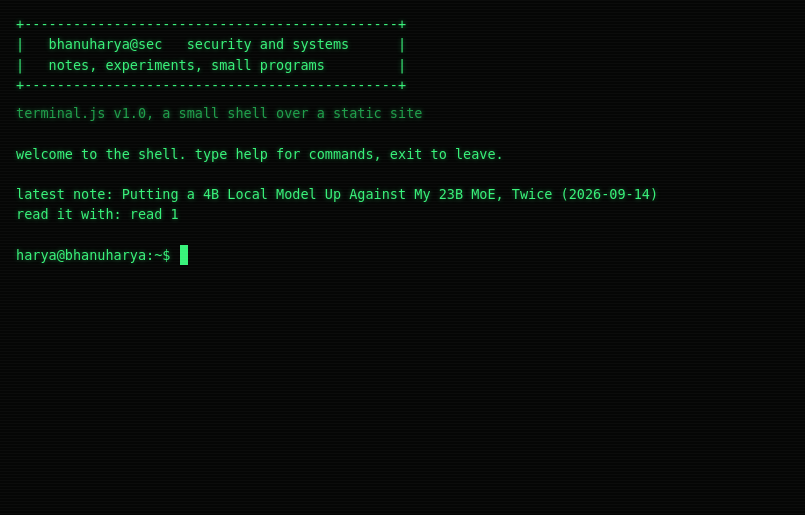
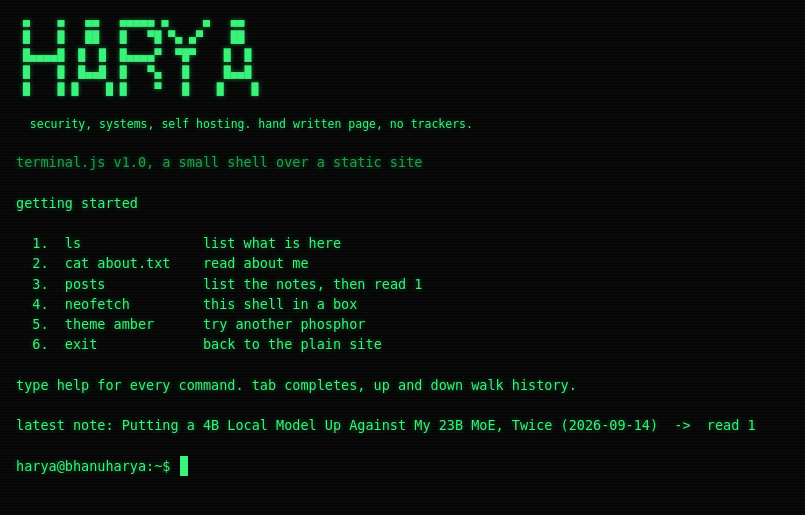
Before and after one commit to bhanuharya/bhanuharya.github.io, a Jekyll site: the page built from terminal.md, in a window 1280 px wide. Shown: the top 515 px of the page, without its empty margins (0-805 px from the left). Built offline with Jekyll 4.4.1, drawn with Linux system fonts in a browser that asks for light colours; some of the changed lines change nothing that is shown.

Commit message:
terminal: ls flags, grep, wc, head/tail, dotfiles, boot tutorial and ascii art

```diff
--- a/_layouts/terminal.html
+++ b/_layouts/terminal.html
@@ -48,6 +48,7 @@
       ]
     };
   </script>
+  <script defer src="{{ '/assets/js/terminal-art.js' | relative_url }}"></script>
   <script defer src="{{ '/assets/js/terminal.js' | relative_url }}"></script>
 </body>
 </html>
--- a/assets/css/terminal.css
+++ b/assets/css/terminal.css
@@ -81,9 +81,10 @@ a:hover { text-decoration: none; }
 
 .banner {
   color: var(--fg);
-  font-size: 11px;
-  line-height: 1.25;
-  margin-bottom: 6px;
+  font-size: 11.5px;
+  line-height: 1.12;
+  margin-bottom: 0;
+  white-space: pre;
 }
 /* current input line */
 .inputline {
--- /dev/null
+++ b/assets/js/terminal-art.js
@@ -0,0 +1,23 @@
+/* ascii art for the terminal. fonts: toilet mono9 (harya), hand drawn rest */
+window.TERM_ART = {
+  "harya": [
+    " ▄    ▄   ▄▄   ▄▄▄▄▄ ▄     ▄   ▄▄",
+    " █    █   ██   █   ▀█ ▀▄ ▄▀    ██",
+    " █▄▄▄▄█  █  █  █▄▄▄▄▀  ▀█▀    █  █",
+    " █    █  █▄▄█  █   ▀▄   █     █▄▄█",
+    " █    █ █    █ █    ▀   █    █    █"
+  ],
+  "cat": [
+    "    /\\_/\\    ",
+    "   ( o.o )   ",
+    "    > ^ <    "
+  ],
+  "monitor": [
+    "  .-------------.  ",
+    "  | $ _         |  ",
+    "  |             |  ",
+    "  '-------------'   ",
+    "    |       |      ",
+    "  __|_______|__    "
+  ]
+};
--- a/assets/js/terminal.js
+++ b/assets/js/terminal.js
@@ -206,10 +206,43 @@
     return normPath(state.cwd + '/' + arg);
   }
 
+  var LOCAL_FILES = {
+    'about.txt': { size: 1284, date: '2026-08-20' },
+    'notes.txt': { size: 372, date: '2026-08-20' },
+    'links.txt': { size: 246, date: '2026-08-20' },
+    '.plan': { size: 214, date: '2026-09-16', hidden: true }
+  };
+
+  function meta(path) {
+    var out = [];
+    if (path === '~') {
+      Object.keys(LOCAL_FILES).forEach(function (n) {
+        var f = LOCAL_FILES[n];
+        out.push({ name: n, type: 'f', size: f.size, date: f.date, hidden: !!f.hidden });
+      });
+      out.push({ name: 'posts', type: 'd', size: DATA.posts.length, date: '2026-09-14' });
+      out.push({ name: 'tags', type: 't', size: allTags().length, date: '2026-09-14' });
+      return out;
+    }
+    if (path === ROOT_POSTS) {
+      return DATA.posts.map(function (p) {
+        return { name: slug(p.url) + '.md', type: 'f', size: (p.words || 0) * 6, date: p.date };
+      });
+    }
+    if (path === ROOT_TAGS) {
+      return allTags().map(function (t) { return { name: t, type: 't', size: 1, date: '2026-09-14' }; });
+    }
+    return null;
+  }
+
   function dirs() {
-    var map = { '~': ['about.txt', 'notes.txt', 'links.txt', 'posts/', 'tags/'] };
-    map[ROOT_POSTS] = DATA.posts.map(function (p) { return slug(p.url) + '.md'; });
-    map[ROOT_TAGS] = allTags().map(function (t) { return t; });
+    var map = {};
+    ['~', ROOT_POSTS, ROOT_TAGS].forEach(function (p) {
+      var m = meta(p) || [];
+      map[p] = m.filter(function (e) { return !e.hidden; }).map(function (e) {
+        return e.name + (e.type === 'd' ? '/' : '');
+      });
+    });
     return map;
   }
 
@@ -253,44 +286,51 @@
     });
   }
 
-  function cat(path, done) {
-    var dir = dirs();
-    if (path === '~') { addLine('cat: ~: is a directory', 'err'); return; }
-    if (dir[path]) { addLine('cat: ' + path.replace('~/', '') + ': is a directory', 'err'); return; }
-    if (path === '~/about.txt') {
-      fetchText('/about/', function (t) { addBlob(t); done && done(); });
-      return;
-    }
-    if (path === '~/notes.txt') {
-      addBlob(notesText);
-      return;
-    }
-    if (path === '~/links.txt') {
-      addBlob(linksText);
-      return;
-    }
+  function numberLines(t) {
+    return t.split('\n').map(function (l, i) { return pad(String(i + 1), 6) + l; }).join('\n');
+  }
+
+  function readFile(path, cb) {
+    if (path === '~/about.txt') { fetchText('/about/', cb); return; }
+    if (path === '~/notes.txt') { cb(notesText); return; }
+    if (path === '~/links.txt') { cb(linksText); return; }
+    if (path === '~/.plan') { cb(planText); return; }
     if (path.indexOf(ROOT_POSTS + '/') === 0) {
       var name = path.split('/').pop();
       var post = DATA.posts.filter(function (p) { return slug(p.url) + '.md' === name; })[0];
-      if (!post) { addLine('cat: ' + name + ': no such file', 'err'); return; }
+      if (!post) { cb(null, 'cat: ' + name + ': no such file or directory'); return; }
       fetchText(post.url, function (t) {
-        addBlob(t);
-        addLine('', 'dim');
-        addLine('open it in the browser: read ' + (DATA.posts.indexOf(post) + 1), 'dim');
-        done && done();
+        cb(t + '\n\nopen it in the browser: read ' + (DATA.posts.indexOf(post) + 1));
       });
       return;
     }
-    addLine('cat: ' + path.replace('~/', '') + ': no such file or directory', 'err');
+    cb(null, 'cat: ' + path.replace('~/', '') + ': no such file or directory');
+  }
+
+  function cat(path, opts) {
+    opts = opts || {};
+    if (path === '~' || dirs()[path]) {
+      addLine('cat: ' + path.replace('~/', '') + ': is a directory', 'err');
+      return;
+    }
+    readFile(path, function (text, err) {
+      if (err) { addLine(err, 'err'); return; }
+      addBlob(opts.n ? numberLines(text) : text);
+    });
   }
   /* ---- static text ----------------------------------------------------- */
 
-  var bannerBox = [
-    '+----------------------------------------------+',
-    '|   bhanuharya@sec   security and systems      |',
-    '|   notes, experiments, small programs         |',
-    '+----------------------------------------------+'
-  ].join('\n');
+  var ART = window.TERM_ART || { harya: [], cat: [], monitor: [] };
+
+  var tagline = 'security, systems, self hosting. hand written page, no trackers.';
+
+  function bannerLines() {
+    var out = (ART.harya || []).slice();
+    out.push('');
+    out.push('  ' + tagline);
+    out.push('');
+    return out;
+  }
 
   var notesText = [
     'this site is notes, experiments, and things i want to remember:',
@@ -300,6 +340,15 @@
     'nothing here is a product announcement and nothing here is advice.',
     'it is a plain page on purpose: it loads fast, it reads on anything,',
     'and it will still open in ten years.'
+  ].join('\n');
+
+  var planText = [
+    '.plan, the old finger convention. mine says:',
+    '',
+    '  read more source, write fewer abstractions, keep the notes.',
+    '  ship the small tool, then delete half of it.',
+    '',
+    'this file never shows up in a plain ls. try ls -la :-)'
   ].join('\n');
 
   var linksText = [
@@ -315,9 +364,12 @@
       'available commands',
       '',
       '  help              this list',
-      '  ls [dir]          list files',
-      '  cd <dir>          change directory',
-      '  cat <file>        print a file (try about.txt, notes.txt, links.txt)',
+      '  ls [-laRh] [dir]  list files: -l long, -a hidden, -R recursive, -h sizes',
+      '  cd <dir>          change directory, cd - goes back',
+      '  cat [-n] <file>   print a file: about.txt, notes.txt, links.txt, .plan',
+      '  head/tail [-n N]  first or last lines of a file',
+      '  wc [-lwc] <file>  count lines, words, characters',
+      '  grep [-i] <pat>   search: grep rust posts, grep -n ssrf notes.txt',
       '  pwd               print working directory',
       '  posts             list notes with numbers',
       '  read <n>          open note n in the browser',
@@ -332,6 +384,7 @@
       '  history           previous commands',
       '  clear             clear the screen (or ctrl+l)',
       '  pulsar            play the pulsar',
+      '  banner / art      the ascii art again',
       '  exit              leave the terminal (or esc)',
       '',
       'tab completes, up and down walk history, ctrl+c cancels a line.'
@@ -340,13 +393,21 @@
 
   function welcomeLines() {
     var lines = [
-      'welcome to the shell. type help for commands, exit to leave.',
-      ''
+      'getting started',
+      '',
+      '  1.  ls               list what is here',
+      '  2.  cat about.txt    read about me',
+      '  3.  posts            list the notes, then read 1',
+      '  4.  neofetch         this shell in a box',
+      '  5.  theme amber      try another phosphor',
+      '  6.  exit             back to the plain site',
+      '',
+      'type help for every command. tab completes, up and down walk history.'
     ];
     var last = DATA.posts[0];
     if (last) {
-      lines.push('latest note: ' + last.title + ' (' + last.date + ')');
-      lines.push('read it with: read 1');
+      lines.push('');
+      lines.push('latest note: ' + last.title + ' (' + last.date + ')  ->  read 1');
     }
     return lines;
   }
@@ -371,20 +432,79 @@
   }
   /* ---- commands -------------------------------------------------------- */
 
+  function human(n) {
+    if (n === undefined || n === null) return '';
+    if (n < 1024) return n + 'B';
+    if (n < 1048576) return (n / 1024).toFixed(1) + 'K';
+    return (n / 1048576).toFixed(1) + 'M';
+  }
+
+  function longLine(e, hum) {
+    var perm = e.type === 'f' ? '-rw-r--r--' : 'drwxr-xr-x';
+    return pad(perm, 12) + pad('1 harya harya', 15) +
+           pad(hum ? human(e.size) : String(e.size), 8) + pad(e.date, 12) +
+           e.name + (e.type === 'd' ? '/' : '');
+  }
+
+  function listDir(path, opts) {
+    var m = meta(path);
+    if (!m) return false;
+    var items = m.filter(function (e) { return opts.all || !e.hidden; });
+    if (opts.all) {
+      items = [{ name: '.', type: 'd', size: 0, date: '' },
+               { name: '..', type: 'd', size: 0, date: '' }].concat(items);
+    }
+    if (opts.long) {
+      addLine('total ' + items.length, 'dim');
+      items.forEach(function (e) { addLine(longLine(e, opts.human)); });
+    } else {
+      addLine(items.map(function (e) { return e.name + (e.type === 'd' ? '/' : ''); }).join('   '));
+    }
+    return true;
+  }
+
   function cmdLs(args) {
-    var path = resolve(args[0] || state.cwd);
-    var map = dirs();
-    var entries = map[path];
-    if (!entries) { addLine('ls: ' + path.replace('~/', '') + ': no such directory', 'err'); return; }
-    addLine(entries.join('   '));
+    var flags = '', targets = [];
+    args.forEach(function (a) {
+      if (a.charAt(0) === '-' && a.length > 1) flags += a.slice(1);
+      else targets.push(a);
+    });
+    var opts = {
+      all: flags.indexOf('a') !== -1,
+      long: flags.indexOf('l') !== -1,
+      human: flags.indexOf('h') !== -1,
+      rec: flags.indexOf('R') !== -1
+    };
+    var path = resolve(targets[0] || state.cwd);
+    if (!meta(path)) {
+      addLine('ls: ' + (targets[0] || path).replace('~/', '') + ': no such directory', 'err');
+      return;
+    }
+    listDir(path, opts);
+    if (opts.rec && path === '~') {
+      ['~/posts', '~/tags'].forEach(function (sub) {
+        addLine('');
+        addLine(sub + ':', 'dim');
+        listDir(sub, { all: false, long: opts.long, human: opts.human });
+      });
+    }
   }
 
   function cmdCd(args) {
+    if (args[0] === '-') {
+      var prev = state.prev || '~';
+      state.prev = state.cwd;
+      state.cwd = prev;
+      renderPrompt();
+      addLine(state.cwd);
+      return;
+    }
     var path = resolve(args[0]);
     if (!dirs()[path]) {
       addLine('cd: ' + (args[0] || '') + ': no such directory', 'err');
       return;
     }
+    state.prev = state.cwd;
     state.cwd = path;
     renderPrompt();
   }
@@ -447,15 +567,7 @@
   }
 
   function cmdNeofetch() {
-    var art = [
-      '        .--.       ',
-      '       |o_o |      ',
-      '       |:_/ |      ',
-      '      //   \\ \\     ',
-      '     (|     | )    ',
-      "    /'\\_   _/`\\    ",
-      '    \\___)=(___/    '
-    ];
+    var art = (ART.monitor || []).slice();
     var info = [
       'harya@bhanuharya',
       '---------------',
@@ -519,11 +631,102 @@
       addLine('pulsar PSR B1919+21, 1.337 seconds, drawn in ascii. :-)', 'dim');
     }, 5200);
   }
+  function parseFlags(args) {
+    var flags = '', rest = [];
+    args.forEach(function (a) {
+      if (a.charAt(0) === '-' && a.length > 1) flags += a.slice(1);
+      else rest.push(a);
+    });
+    return { flags: flags, args: rest };
+  }
+
+  function cmdWc(args) {
+    var f = parseFlags(args);
+    var target = f.args[0];
+    if (!target) { addLine('wc: usage: wc [-l] [-w] [-c] <file>', 'err'); return; }
+    readFile(resolve(target), function (text, err) {
+      if (err) { addLine(err, 'err'); return; }
+      var all = !f.flags;
+      var out = [];
+      if (all || f.flags.indexOf('l') !== -1) out.push(pad(String(text.split('\n').length), 7) + 'lines');
+      if (all || f.flags.indexOf('w') !== -1) out.push(pad(String(text.split(/\s+/).filter(Boolean).length), 7) + 'words');
+      if (all || f.flags.indexOf('c') !== -1) out.push(pad(String(text.length), 7) + 'chars');
+      addLine(out.join('  ') + '   ' + target);
+    });
+  }
+
+  function cmdHeadTail(args, mode) {
+    var f = parseFlags(args);
+    var rest = f.args.slice();
+    var n = 10;
+    if (rest.length > 1 && /^\d+$/.test(rest[rest.length - 1])) n = parseInt(rest.pop(), 10);
+    else if (rest.length > 1 && /^\d+$/.test(rest[0])) n = parseInt(rest.shift(), 10);
+    var target = rest[0];
+    if (!target) { addLine(mode + ': usage: ' + mode + ' [-n N] <file>', 'err'); return; }
+    readFile(resolve(target), function (text, err) {
+      if (err) { addLine(err, 'err'); return; }
+      var lines = text.split('\n');
+      addBlob((mode === 'head' ? lines.slice(0, n) : lines.slice(-n)).join('\n'));
+    });
+  }
+
+  function cmdGrep(args) {
+    var f = parseFlags(args);
+    var pattern = f.args[0];
+    var target = f.args[1];
+    if (!pattern) { addLine('grep: usage: grep [-i] <pattern> [file | posts | tags]', 'err'); return; }
+    var rx;
+    try {
+      rx = new RegExp(pattern, f.flags.indexOf('i') !== -1 ? 'i' : '');
+    } catch (e) {
+      addLine('grep: bad pattern', 'err');
+      return;
+    }
+
+    function scan(name, text) {
+      var hits = text.split('\n').filter(function (l) { return rx.test(l); })
+        .map(function (l) { return l.trim(); })
+        .filter(function (l) { return l.length; });
+      if (hits.length) {
+        addLine(name, 'dim');
+        hits.slice(0, 10).forEach(function (l) { addLine('  ' + l.slice(0, 110)); });
+        if (hits.length > 10) addLine('  ... ' + (hits.length - 10) + ' more matching lines', 'dim');
+      }
+      return hits.length;
+    }
+
+    if (!target || target === 'posts' || target === '~/posts') {
+      var total = 0, i = 0;
+      (function next() {
+        if (i >= DATA.posts.length) {
+          if (!total) { addLine('no matches in ' + DATA.posts.length + ' notes', 'dim'); }
+          return;
+        }
+        var p = DATA.posts[i++];
+        fetchText(p.url, function (t) {
+          total += scan(slug(p.url) + '.md', t);
+          next();
+        });
+      })();
+      return;
+    }
+    if (target === 'tags' || target === '~/tags') {
+      var hits = allTags().filter(function (t) { return rx.test(t); });
+      addLine(hits.length ? hits.join('   ') : 'no matching tags');
+      return;
+    }
+    readFile(resolve(target), function (text, err) {
+      if (err) { addLine(err, 'err'); return; }
+      if (!scan(resolve(target).replace('~/', ''), text)) addLine('no matches', 'dim');
+    });
+  }
+
   /* ---- dispatch -------------------------------------------------------- */
 
   var CMDS = {
     help: function () { addBlob(helpText()); },
-    banner: function () { addBlob(bannerBox); },
+    banner: function () { bannerLines().forEach(function (l) { addLine(l, 'banner'); }); },
+    art: function () { (ART.cat || []).forEach(function (l) { addLine(l, 'banner'); }); },
     ls: cmdLs,
     dir: cmdLs,
     cd: cmdCd,
@@ -533,6 +736,10 @@
     read: cmdRead,
     open: cmdRead,
     tags: cmdTags,
+    wc: cmdWc,
+    grep: cmdGrep,
+    head: function (a) { cmdHeadTail(a, 'head'); },
+    tail: function (a) { cmdHeadTail(a, 'tail'); },
     links: cmdLinks,
     contact: cmdLinks,
     whoami: cmdWhoami,
@@ -561,7 +768,14 @@
     if (!name) return;
 
     if (name === 'cat' || name === 'less' || name === 'more') {
-      cat(resolve(args[0]), null);
+      var cf = parseFlags(args);
+      if (!cf.args.length) {
+        addLine('cat: missing operand', 'err');
+        (ART.cat || []).forEach(function (l) { addLine(l, 'banner'); });
+        addLine('have a cat instead. try cat about.txt or cat notes.txt', 'dim');
+        return;
+      }
+      cat(resolve(cf.args[0]), { n: cf.flags.indexOf('n') !== -1 });
       return;
     }
     var fn = CMDS[name];
@@ -633,7 +847,8 @@
 
   function boot() {
     restorePrefs();
-    addBlob(bannerBox, 'banner');
+    bannerLines().forEach(function (l) { addLine(l, 'banner'); });
+    if (!(ART.harya || []).length) { addLine('bhanuharya@sec', 'banner'); }
     addLine('terminal.js v1.0, a small shell over a static site', 'dim');
     addLine('');
     welcomeLines().forEach(function (l) { addLine(l, l ? '' : 'dim'); });
```
